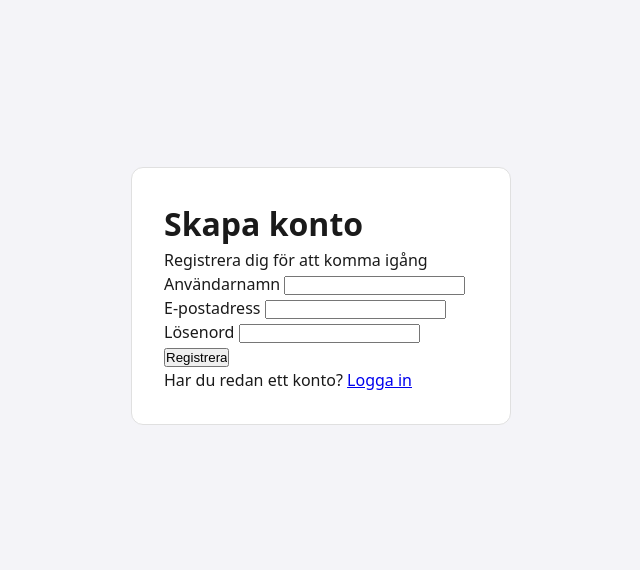
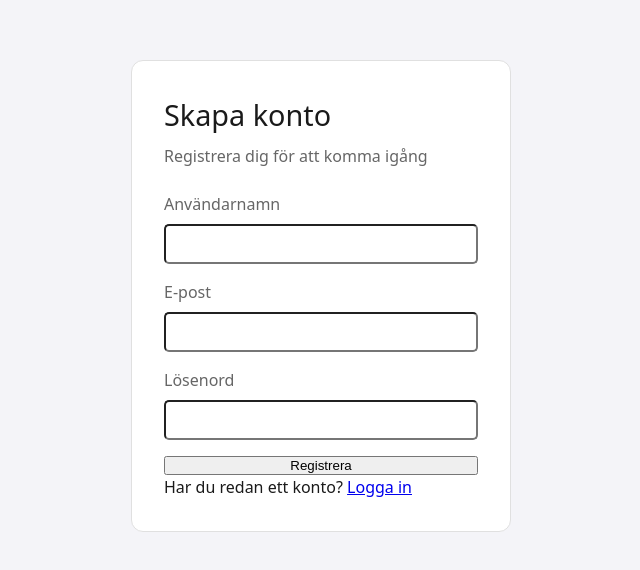
Before and after one commit to Punttt/auth-frontend, a website built with Vite: page index.html in a window 1280 px wide. Shown: the part 104-674 px from the top of the page, without its empty margins (319-959 px from the left). Built offline with nearby package versions, Linux system fonts and the light colour scheme.

Commit message:
font storlekar och css för formulär

```diff
--- a/index.html
+++ b/index.html
@@ -16,13 +16,13 @@
         <label for="username">Användarnamn</label>
         <input type="text" name="username" id="username">
 
-        <label for="email">E-postadress</label>
+        <label for="email">E-post</label>
         <input type="email" name="email" id="email">
 
         <label for="password">Lösenord</label>
         <input type="password" name="password" id="password">
 
-        <input type="submit" value="Registrera" id="registerBtn">
+        <button>Registrera</button>
       </form>
 
       <span>Har du redan ett konto? <a href="/login">Logga in</a></span>
--- a/src/css/main.scss
+++ b/src/css/main.scss
@@ -39,4 +39,41 @@ body {
   border: 0.5px solid $border;
   width: 100%;
   max-width: 380px;
+
+  h1 {
+    font-size: 1.8rem;
+    font-weight: 500;
+    margin-bottom: 0.5rem;
+  }
+  p {
+    font-size: 1rem;
+    color: $text-secondary;
+    margin-bottom: 1.5rem;
+  }
 }
+
+form {
+    display: flex;
+    flex-direction: column;
+
+    label {
+        font-weight: 500;
+        color: $text-secondary;
+        margin-bottom: 0.5rem;
+        display: block;
+    }
+
+    input {
+        width: 100%;
+        height: 2.5rem;
+        padding: 0 1rem;
+        margin-bottom: 1rem;
+        border-radius: 5px;
+        font-size: 14px;
+        font-family: inherit;
+        background: $bg-card;
+        color: $text-primary;
+    }
+
+
+}
```
